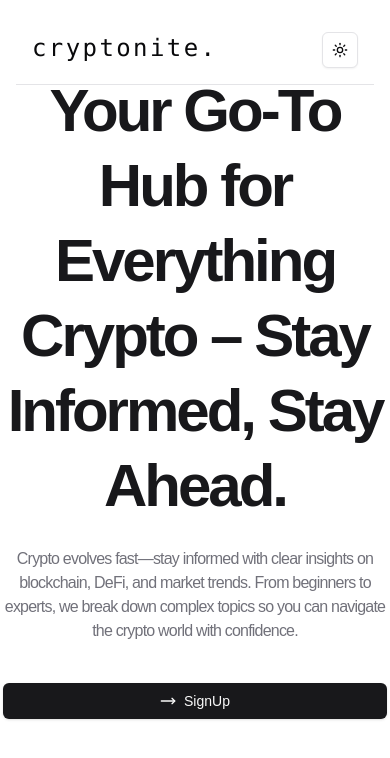
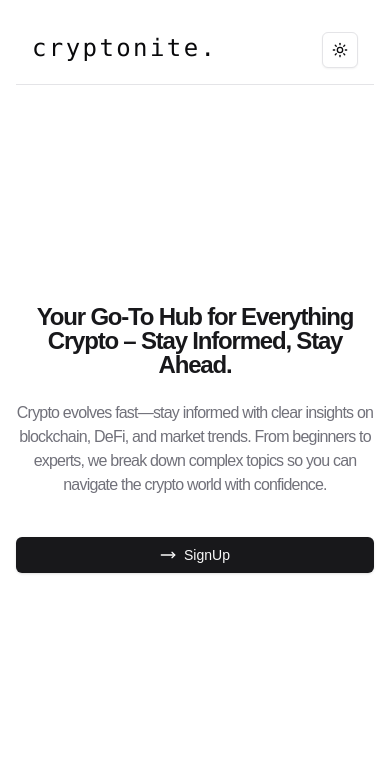
Before and after one commit to alexmortelsison/cryptonite, a Next.js app: page / in a window 390 px wide. Shown: the top 758 px of the page. Built offline with nearby package versions, Linux system fonts and the light colour scheme.

Commit message:
added nextauth

```diff
--- /dev/null
+++ b/app/api/auth/[...nextauth]/route.ts
@@ -0,0 +1,13 @@
+import NextAuth from "next-auth";
+import GitHubProvider from "next-auth/providers/github";
+
+const handler = NextAuth({
+  providers: [
+    GitHubProvider({
+      clientId: process.env.GITHUB_ID as string,
+      clientSecret: process.env.GITHUB_SECRET as string,
+    }),
+  ],
+});
+
+export { handler as GET, handler as POST };
--- a/app/page.tsx
+++ b/app/page.tsx
@@ -3,8 +3,8 @@ import { MoveRight } from "lucide-react";
 
 export default function Home() {
   return (
-    <div className="w-full flex flex-col justify-center items-center h-[70vh] max-w-6xl mx-auto">
-      <h1 className="text-primary text-6xl font-extrabold text-center tracking-tighter leading-tight">
+    <div className="w-full flex flex-col justify-center items-center h-[80vh] max-w-6xl mx-auto px-4 md:px-0">
+      <h1 className="text-primary text-2xl sm:text-6xl font-extrabold text-center tracking-tighter leading-none">
         Your Go-To Hub for Everything Crypto – Stay Informed, Stay Ahead.
       </h1>
       <p className="text-center pt-6 text-muted-foreground tracking-tighter">
--- a/package.json
+++ b/package.json
@@ -17,6 +17,7 @@
     "clsx": "^2.1.1",
     "lucide-react": "^0.475.0",
     "next": "15.1.7",
+    "next-auth": "^4.24.11",
     "next-themes": "^0.4.4",
     "react": "^19.0.0",
     "react-dom": "^19.0.0",
```
Also changed, not shown: 1 other file (tests, documents, lock files or other folders).
